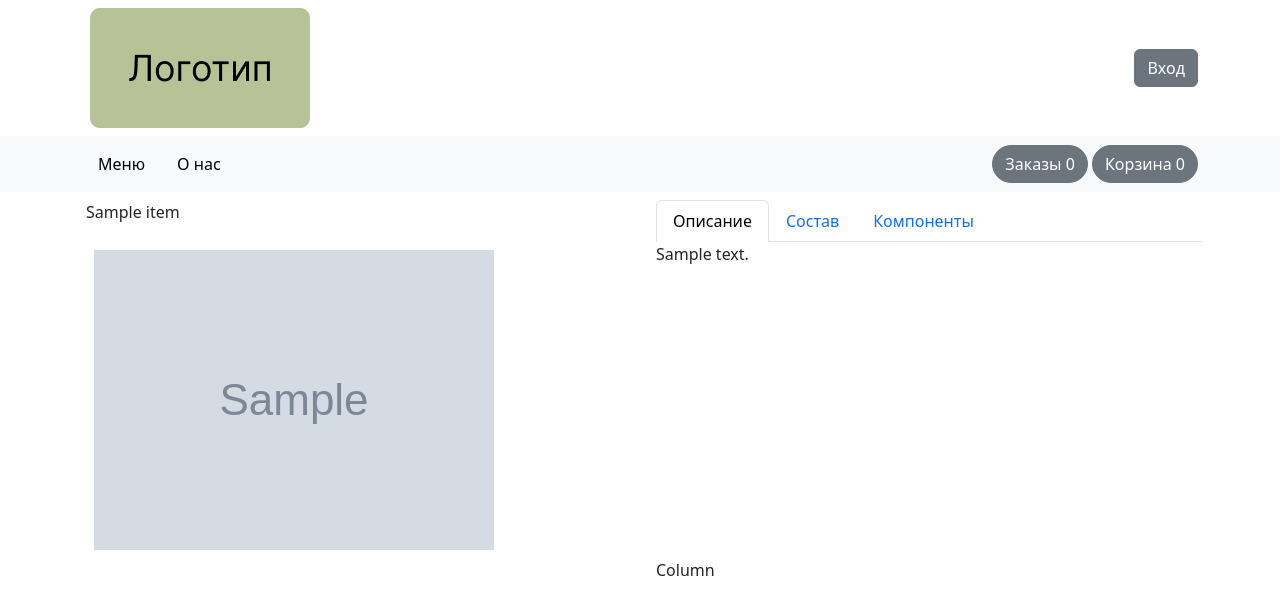
After one commit to egorvania1/bakery-diploma, a Django app: page /item/1 in a window 1280 px wide. The commit adds this page. Shown: the top 615 px of the page. Run offline with Django 5.2, Linux system fonts and the light colour scheme; tables that the repository leaves empty hold one stand-in row (values such as "Sample post"); grey boxes marked "Sample" are stand-in pictures.

Commit message:
Страница о товаре v1

```diff
--- /dev/null
+++ b/bakerysite/website/templates/item_info.html
@@ -0,0 +1,73 @@
+{% extends "base.html" %}
+{% block title %}
+    Item
+{% endblock title %}
+{% block content %}
+    <div class="container ps-3 p-2">
+        <div class="row">
+            <div class="col">{{ item.name }}</div>
+            <div class="col">
+                <ul class="nav nav-tabs" id="myTab" role="tablist">
+                    <li class="nav-item" role="presentation">
+                        <button class="nav-link active"
+                                id="desc-tab"
+                                data-bs-toggle="tab"
+                                data-bs-target="#desc-tab-pane"
+                                type="button"
+                                role="tab"
+                                aria-controls="desc-tab-pane"
+                                aria-selected="true">Описание</button>
+                    </li>
+                    <li class="nav-item" role="presentation">
+                        <button class="nav-link"
+                                id="cont-tab"
+                                data-bs-toggle="tab"
+                                data-bs-target="#cont-tab-pane"
+                                type="button"
+                                role="tab"
+                                aria-controls="cont-tab-pane"
+                                aria-selected="false">Состав</button>
+                    </li>
+                    <li class="nav-item" role="presentation">
+                        <button class="nav-link"
+                                id="cust-tab"
+                                data-bs-toggle="tab"
+                                data-bs-target="#cust-tab-pane"
+                                type="button"
+                                role="tab"
+                                aria-controls="cust-tab-pane"
+                                aria-selected="false">Компоненты</button>
+                    </li>
+                </ul>
+            </div>
+        </div>
+        <div class="row">
+            <div class="col">
+                <img src="{{ item.image.url }}" class="p-2 object-fit-cover" alt="...">
+            </div>
+            <div class="col">
+                <div class="tab-content" id="myTabContent">
+                    <div class="tab-pane fade show active"
+                         id="desc-tab-pane"
+                         role="tabpanel"
+                         aria-labelledby="desc-tab"
+                         tabindex="0">{{ item.description }}</div>
+                    <div class="tab-pane fade"
+                         id="cont-tab-pane"
+                         role="tabpanel"
+                         aria-labelledby="cont-tab"
+                         tabindex="0">{{ item.contents }}</div>
+                    <div class="tab-pane fade"
+                         id="cust-tab-pane"
+                         role="tabpanel"
+                         aria-labelledby="cust-tab"
+                         tabindex="0">...</div>
+                </div>
+            </div>
+        </div>
+        <div class="row">
+            <div class="col"></div>
+            <div class="col">Column</div>
+        </div>
+    </div>
+{% endblock content %}
--- a/bakerysite/website/templates/menu.html
+++ b/bakerysite/website/templates/menu.html
@@ -9,14 +9,14 @@
                     <div class="col pt-2">
                         <div class="card">
                             <div class="ratio ratio-1x1">
-                            <img src="{{ item.image }}"
+                            <img src="{{ item.image.url }}"
                                  class="p-2 card-img-top object-fit-cover"
                                  alt="...">
                             </div>
                             <div class="card-body">
                                 <h6 class="card-subtitle"> {{ item.name }} </h6>
                                 <h5 class="card-title"> {{ item.price }} руб. </h5>
-                                <a href="#" class="stretched-link"></a>
+                                <a href="{% url 'item_info' pk=item.pk %}" class="stretched-link"></a>
                             </div>
                         </div>
                     </div>
--- a/bakerysite/website/urls.py
+++ b/bakerysite/website/urls.py
@@ -18,15 +18,24 @@ from django.contrib import admin
 from django.urls import path
 from django.contrib.auth import views as auth_views
 
+from django.conf import settings
+from django.conf.urls.static import static
+
 from . import views
 
 urlpatterns = [
+
     path('admin/', admin.site.urls),
+
+    #Main pages
     path('', views.menu, name="menu"),
     path('about', views.about, name="about"),
     path('orders', views.orders, name="orders"),
     path('cart', views.cart, name="cart"),
 
+    #Accounts
     path('account/login', auth_views.LoginView.as_view(template_name="accounts/login.html"), name="login"),
     path('account/logout', auth_views.LogoutView.as_view(), name="logout"),
-]
+
+    path('item/<int:pk>', views.item_info, name="item_info"),
+] + static(settings.STATIC_URL, document_root=settings.STATICFILES_DIRS)
--- a/bakerysite/website/views.py
+++ b/bakerysite/website/views.py
@@ -1,10 +1,12 @@
 from django.http import HttpResponse
 from django.shortcuts import render
+from django.shortcuts import get_object_or_404
 
 from storage.models import Item
 
 def menu(request):
     items = Item.objects.all()
+
     context = {
         'items': items,
     }
@@ -19,3 +21,12 @@ def orders(request):
 
 def cart(request):
     return render(request, 'cart.html')
+
+def item_info(request, pk):
+    item = get_object_or_404(Item, pk=pk)
+
+    context = {
+        'item': item,
+    }
+
+    return render(request, 'item_info.html', context)
```
